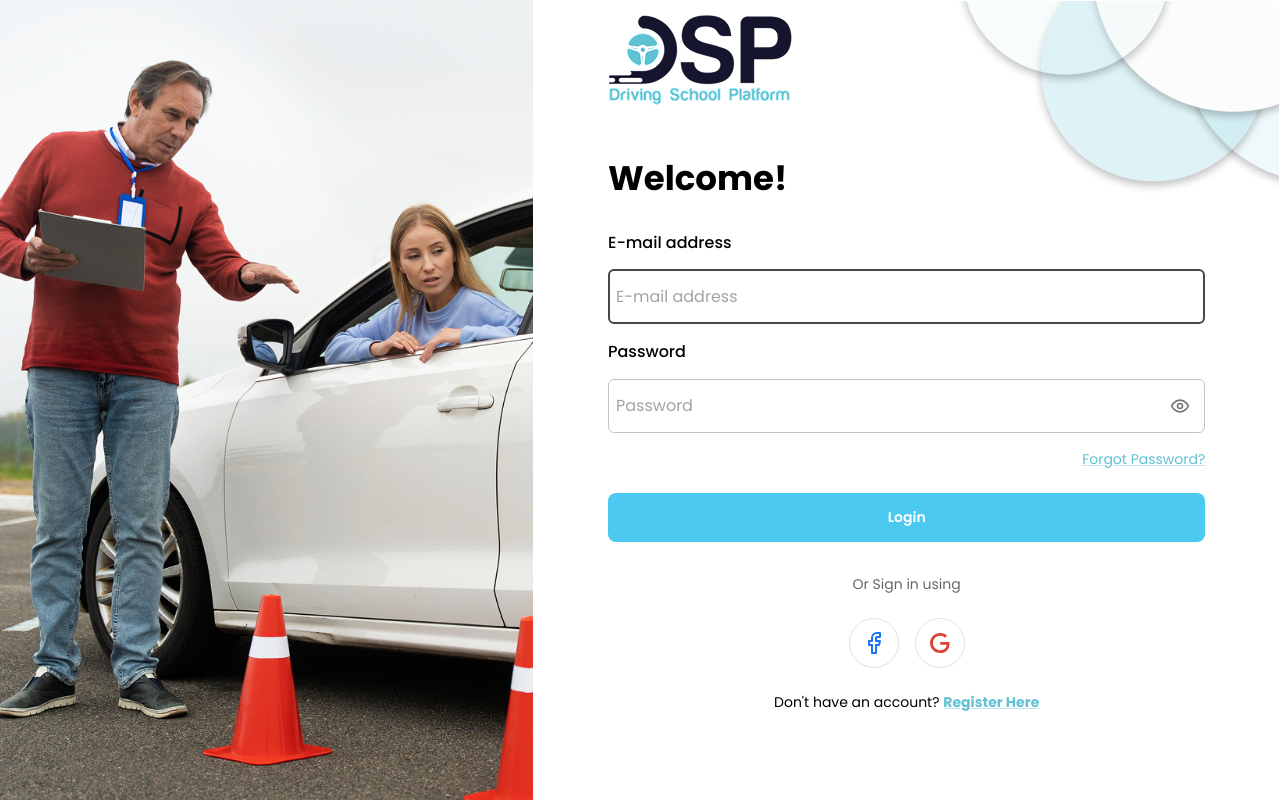
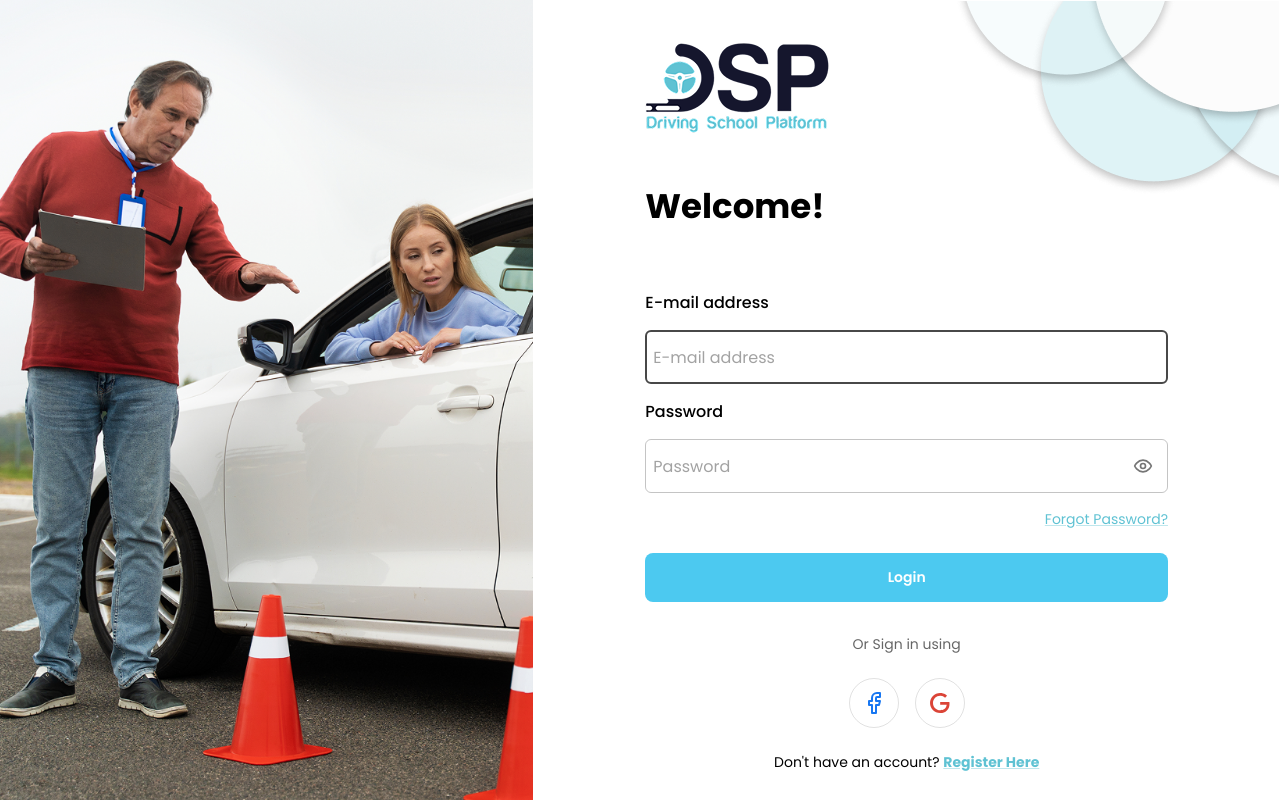
Before and after one commit to Zebishah/DrivePilot, a React (Vite) app in the folder Frontend/: page /auth/signin in a window 1280 px wide. Built offline with nearby package versions, Linux system fonts and the light colour scheme; no server answers; a web font is replaced by a local one.

Commit message:
update : sign-in centered

```diff
--- a/Frontend/src/layouts/AuthLayout.tsx
+++ b/Frontend/src/layouts/AuthLayout.tsx
@@ -61,7 +61,7 @@ const AuthLayout: React.FC<AuthLayoutProps> = ({
                         sx={{
                             height: '100%',
                             width: '100%',
-                            maxWidth: '80%',
+                            maxWidth: '70%',
                             display: 'flex',
                             flexDirection: 'column',
                         }}
--- a/Frontend/src/pages/public/auth/SignIn.tsx
+++ b/Frontend/src/pages/public/auth/SignIn.tsx
@@ -96,18 +96,32 @@ const SignIn: React.FC = () => {
         <AuthLayout>
             <Box
                 sx={{
+                    display: 'flex',
+                    flexDirection: 'column',
+                    justifyContent: 'center',
+                    alignItems: 'center',
+                    backgroundColor: 'background.paper',
+                    height: '100vh',
+                    overflowY: 'auto',
+                }}
+            >
+                <Box
+                    sx={{
                         mb: 4,
                         display: 'flex',
                         flexDirection: 'column',
                         alignItems: 'flex-start',
+                        alignSelf: 'flex-start',
+                        width: '100%',
 
                     }}
                 >
                     <Logo />
-                <Typography variant="h4" component="h1" sx={{ mt: 4, fontWeight: 'bold' }}>
+                    <Typography variant="h4" component="h1" sx={{ mb: 4, mt: 4, fontWeight: 'bold' }}>
                         Welcome!
                     </Typography>
                 </Box>
+
 
 
                 <Box component="img"
@@ -254,7 +268,8 @@ const SignIn: React.FC = () => {
                         </Typography>
                     </Box>
                 </Box>
-        </AuthLayout>
+            </Box>
+        </AuthLayout >
     );
 };
 
```
Lines whose indentation alone changed are shown as unchanged.
